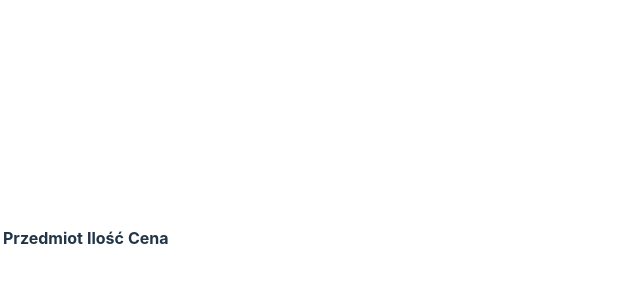
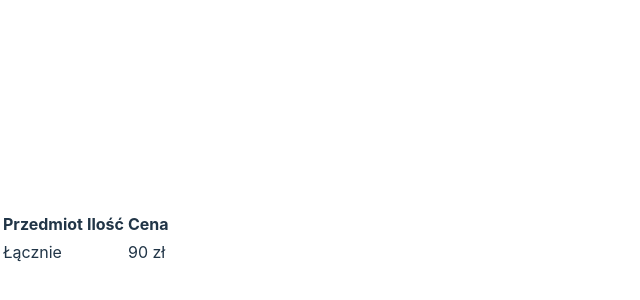
Before and after one commit to RafalG1991/vite-project, a React (Vite) app: page / in a window 1280 px wide. Shown: the part 162-462 px from the top of the page, without its empty margins (0-640 px from the left). Built offline with nearby package versions, Linux system fonts and the light colour scheme.

Commit message:
added CartSummary

```diff
--- a/src/Cart.tsx
+++ b/src/Cart.tsx
@@ -1,10 +1,12 @@
 import { CartHeader } from "./CartHeader";
+import {CartSummary} from "./CartSummary.tsx";
 
 const Cart = () => {
   return (
     <table>
       <CartHeader />
       <tbody></tbody>
+      <CartSummary />
     </table>
   )
 }
--- a/src/CartSummary.tsx
+++ b/src/CartSummary.tsx
@@ -0,0 +1,13 @@
+const CartSummary = () => {
+  return (
+    <tfoot>
+      <tr>
+        <td>Łącznie</td>
+        <td></td>
+        <td>90 zł</td>
+      </tr>
+    </tfoot>
+  )
+}
+
+export { CartSummary };
```
